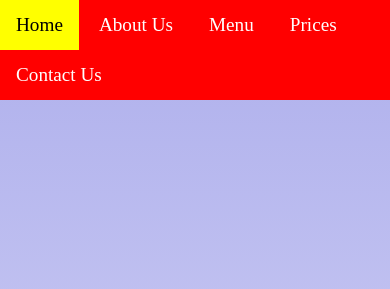
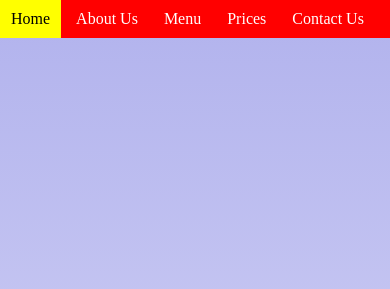
Before and after one commit to adiec7/ksvprince, a plain HTML site: page index.html in a window 390 px wide. Shown: the top 289 px of the page. Drawn offline with Linux system fonts and the light colour scheme.

Commit message:
fixed media

```diff
--- a/main.css
+++ b/main.css
@@ -89,7 +89,13 @@ footer{
     max-width: 100%;
 }
 @media only screen and (max-width: 600px) {
-    body {
-      /* background-color: black; */
+    .topnav a{
+        text-decoration: none;
+        color: white;
+        font-size: 1rem;
+        padding: 10px 11px;
+        display: inline-block;
+        text-transform: capitalize;
+        ;
     }
   }
```
